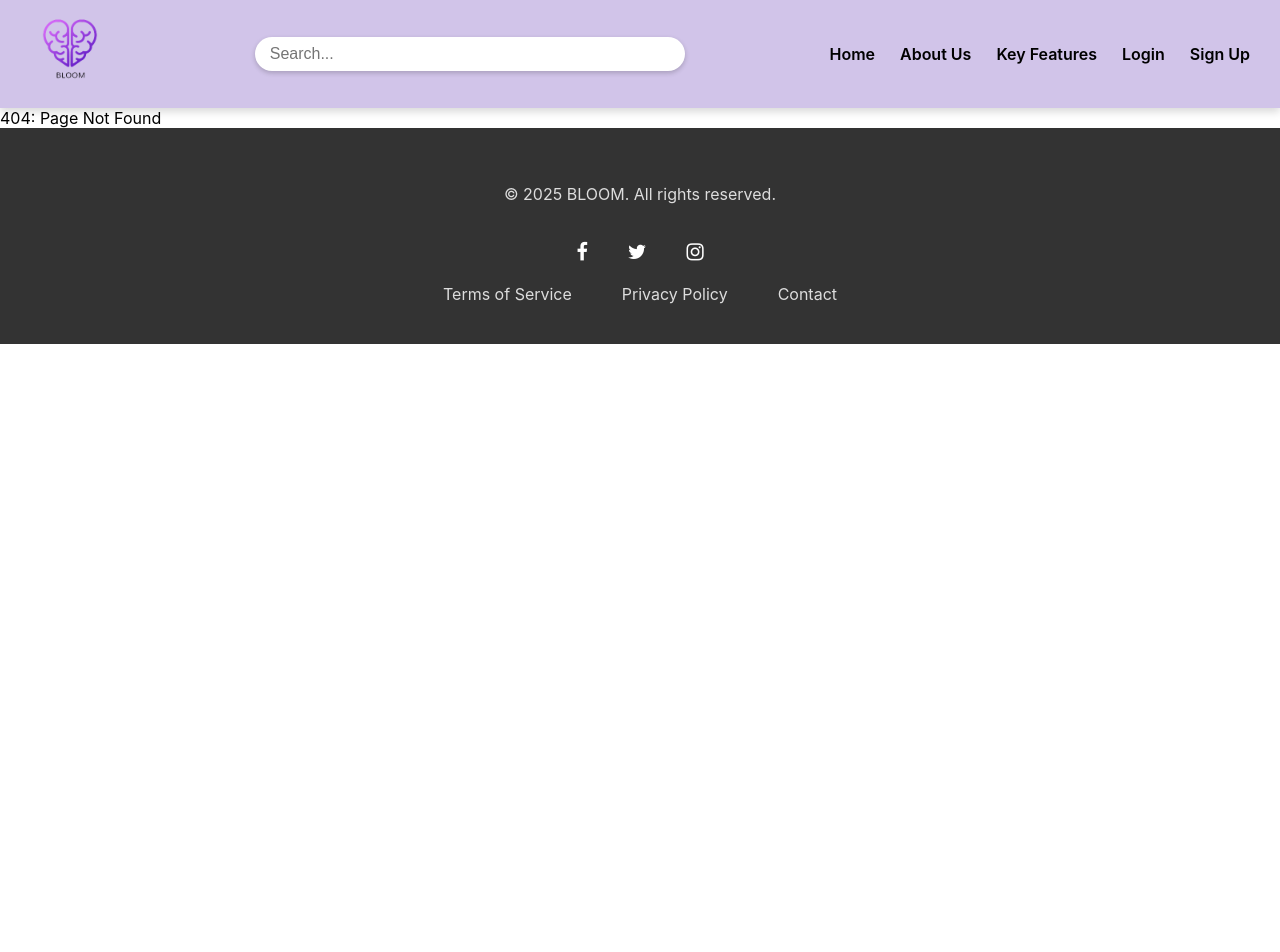
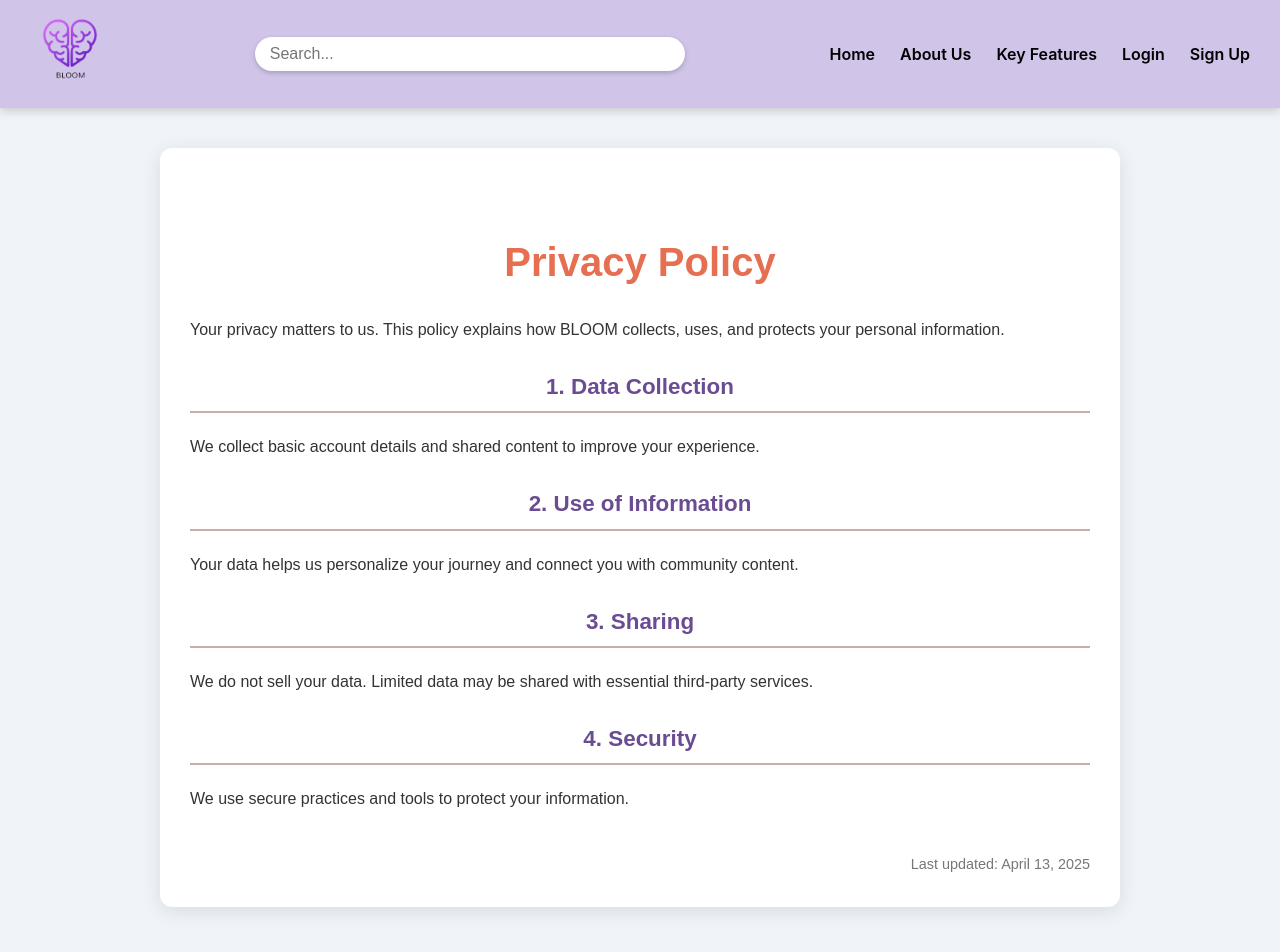
Before and after one commit to Sahara109/bloom-development, a React (Create React App) app in the folder bloom-frontend/: page /#/privacy-policy in a window 1280 px wide. Before the commit this address had no page. Shown: the top 952 px of the page. Before the commit the page ends 800 px from the top, so only its background shows below. Built offline with nearby package versions, Linux system fonts and the light colour scheme.

Commit message:
Updated footer features

```diff
--- a/bloom-frontend/src/App.js
+++ b/bloom-frontend/src/App.js
@@ -10,6 +10,9 @@ import Navbar from "./components/Navbar/Navbar";
 import Home from "./components/Home/Home";
 import About from "./components/About/About";
 import Footer from "./components/Home/Footer";
+import TermsOfService from './components/Home/TermsOfService';
+import PrivacyPolicy from './components/Home/PrivacyPolicy';
+import ContactUs from './components/Home/ContactUs';
 import Landing from "./components/Landing/Landing";
 import MentalHealthEducation from "./components/MentalHealthEducation/MentalHealthEducation";
 import ArticlePage from "./components/MentalHealthEducation/ArticlePage";
@@ -49,6 +52,9 @@ const App = () => {
           <Route path="/" element={<Home />} />
           <Route path="/register" element={<Register />} />
           <Route path="/login" element={<Login />} />
+          <Route path="/terms-of-service" element={<TermsOfService />} />
+          <Route path="/privacy-policy" element={<PrivacyPolicy />} />
+          <Route path="/contact-us" element={<ContactUs />} />
           <Route path="/landing" element={<ProtectedRoute Component={Landing} />} />
           <Route path="/mental-health-education" element={<MentalHealthEducation />} />
           <Route path="/article/:id" element={<ArticlePage />} /> {/* Define route for article page */}
--- /dev/null
+++ b/bloom-frontend/src/components/Home/ContactUs.jsx
@@ -0,0 +1,67 @@
+import React from 'react';
+
+const ContactUs = () => {
+  const styles = {
+    container: {
+      padding: '40px',
+      fontFamily: 'Arial, sans-serif',
+      lineHeight: '1.7',
+      maxWidth: '600px',
+      margin: '0 auto',
+      color: '#333',
+    },
+    heading: {
+      fontSize: '2.5rem',
+      marginBottom: '20px',
+      color: '#0081a7',
+    },
+    paragraph: {
+      marginBottom: '20px',
+    },
+    form: {
+      display: 'flex',
+      flexDirection: 'column',
+    },
+    input: {
+      padding: '10px',
+      marginBottom: '15px',
+      fontSize: '1rem',
+      borderRadius: '5px',
+      border: '1px solid #ccc',
+    },
+    textarea: {
+      padding: '10px',
+      height: '120px',
+      fontSize: '1rem',
+      borderRadius: '5px',
+      border: '1px solid #ccc',
+    },
+    button: {
+      padding: '12px',
+      backgroundColor: '#00afb9',
+      color: 'white',
+      fontWeight: 'bold',
+      border: 'none',
+      borderRadius: '5px',
+      cursor: 'pointer',
+    },
+  };
+
+  return (
+    <div style={styles.container}>
+      <h1 style={styles.heading}>Contact Us</h1>
+      <p style={styles.paragraph}>
+        We'd love to hear from you! If you have questions, suggestions, or just want to say hello, fill out the form below.
+      </p>
+
+      <form style={styles.form}>
+        <input style={styles.input} type="text" placeholder="Your Name" required />
+        <input style={styles.input} type="email" placeholder="Your Email" required />
+        <textarea style={styles.textarea} placeholder="Your Message" required />
+        <button style={styles.button} type="submit">Send Message</button>
+      </form>
+    </div>
+  );
+};
+
+export default ContactUs;
--- a/bloom-frontend/src/components/Home/Footer.js
+++ b/bloom-frontend/src/components/Home/Footer.js
@@ -1,4 +1,5 @@
 import React from 'react';
+import { Link } from "react-router-dom";
 import './Footer.css'; // Make sure to import the CSS
 
 const Footer = () => {
@@ -12,16 +13,23 @@ const Footer = () => {
 
         {/* Social Media Links */}
         <div className="social-links">
-          <a href="#facebook" className="social-icon"><i className="fa fa-facebook"></i></a>
-          <a href="#twitter" className="social-icon"><i className="fa fa-twitter"></i></a>
-          <a href="#instagram" className="social-icon"><i className="fa fa-instagram"></i></a>
+          <a href="https://www.facebook.com/BLOOMMentalHealth" target="_blank" rel="noopener noreferrer" className="social-icon">
+            <i className="fa fa-facebook"></i>
+          </a>
+          <a href="https://twitter.com/BLOOMWellbeing" target="_blank" rel="noopener noreferrer" className="social-icon">
+            <i className="fa fa-twitter"></i>
+          </a>
+          <a href="https://www.instagram.com/BLOOMMentalHealth" target="_blank" rel="noopener noreferrer" className="social-icon">
+            <i className="fa fa-instagram"></i>
+          </a>
         </div>
 
         {/* Footer Links */}
         <div className="footer-links">
-          <a href="#terms">Terms of Service</a>
-          <a href="#privacy">Privacy Policy</a>
-          <a href="#contact">Contact</a>
+        <Link to="/terms-of-service">Terms of Service</Link>
+        <Link to="/privacy-policy">Privacy Policy</Link>
+        <Link to="/contact-us">Contact</Link>
+
         </div>
       </div>
     </footer>
--- /dev/null
+++ b/bloom-frontend/src/components/Home/PrivacyPolicy.jsx
@@ -0,0 +1,77 @@
+import React from 'react';
+
+const PrivacyPolicy = () => {
+  const styles = {
+    wrapper: {
+      backgroundColor: '#f0f4f8',
+      minHeight: '100vh',
+      padding: '40px',
+    },
+    card: {
+      backgroundColor: '#fff',
+      padding: '30px',
+      maxWidth: '900px',
+      margin: '0 auto',
+      borderRadius: '12px',
+      boxShadow: '0 4px 20px rgba(0,0,0,0.1)',
+      fontFamily: 'Arial, sans-serif',
+      lineHeight: '1.7',
+      color: '#333',
+    },
+    heading: {
+      fontSize: '2.5rem',
+      marginBottom: '20px',
+      color: '#e76f51',
+    },
+    sectionTitle: {
+      fontSize: '1.4rem',
+      marginTop: '25px',
+      color: '#6a4c93',
+    },
+    paragraph: {
+      marginBottom: '15px',
+    },
+    footer: {
+      marginTop: '40px',
+      fontSize: '0.9rem',
+      color: '#777',
+      textAlign: 'right',
+    },
+  };
+
+  return (
+    <div style={styles.wrapper}>
+      <div style={styles.card}>
+        <h1 style={styles.heading}>Privacy Policy</h1>
+
+        <p style={styles.paragraph}>
+          Your privacy matters to us. This policy explains how BLOOM collects, uses, and protects your personal information.
+        </p>
+
+        <h2 style={styles.sectionTitle}>1. Data Collection</h2>
+        <p style={styles.paragraph}>
+          We collect basic account details and shared content to improve your experience.
+        </p>
+
+        <h2 style={styles.sectionTitle}>2. Use of Information</h2>
+        <p style={styles.paragraph}>
+          Your data helps us personalize your journey and connect you with community content.
+        </p>
+
+        <h2 style={styles.sectionTitle}>3. Sharing</h2>
+        <p style={styles.paragraph}>
+          We do not sell your data. Limited data may be shared with essential third-party services.
+        </p>
+
+        <h2 style={styles.sectionTitle}>4. Security</h2>
+        <p style={styles.paragraph}>
+          We use secure practices and tools to protect your information.
+        </p>
+
+        <div style={styles.footer}>Last updated: April 13, 2025</div>
+      </div>
+    </div>
+  );
+};
+
+export default PrivacyPolicy;
--- /dev/null
+++ b/bloom-frontend/src/components/Home/TermsOfService.jsx
@@ -0,0 +1,77 @@
+import React from 'react';
+
+const TermsOfService = () => {
+  const styles = {
+    wrapper: {
+      backgroundColor: '#f0f4f8',
+      minHeight: '100vh',
+      padding: '40px',
+    },
+    card: {
+      backgroundColor: '#fff',
+      padding: '30px',
+      maxWidth: '900px',
+      margin: '0 auto',
+      borderRadius: '12px',
+      boxShadow: '0 4px 20px rgba(0,0,0,0.1)',
+      fontFamily: 'Arial, sans-serif',
+      lineHeight: '1.7',
+      color: '#333',
+    },
+    heading: {
+      fontSize: '2.5rem',
+      marginBottom: '20px',
+      color: '#2a9d8f',
+    },
+    sectionTitle: {
+      fontSize: '1.4rem',
+      marginTop: '25px',
+      color: '#264653',
+    },
+    paragraph: {
+      marginBottom: '15px',
+    },
+    footer: {
+      marginTop: '40px',
+      fontSize: '0.9rem',
+      color: '#777',
+      textAlign: 'right',
+    },
+  };
+
+  return (
+    <div style={styles.wrapper}>
+      <div style={styles.card}>
+        <h1 style={styles.heading}>Terms of Service</h1>
+
+        <p style={styles.paragraph}>
+          Welcome to BLOOM. These Terms of Service govern your use of our website and services.
+        </p>
+
+        <h2 style={styles.sectionTitle}>1. Acceptance of Terms</h2>
+        <p style={styles.paragraph}>
+          By accessing or using BLOOM, you agree to be bound by these terms.
+        </p>
+
+        <h2 style={styles.sectionTitle}>2. User Responsibilities</h2>
+        <p style={styles.paragraph}>
+          You are responsible for keeping your account details confidential.
+        </p>
+
+        <h2 style={styles.sectionTitle}>3. Content</h2>
+        <p style={styles.paragraph}>
+          You retain ownership of your content but grant BLOOM rights to display and use it.
+        </p>
+
+        <h2 style={styles.sectionTitle}>4. Changes</h2>
+        <p style={styles.paragraph}>
+          Terms may change over time. Continued use indicates acceptance of updates.
+        </p>
+
+        <div style={styles.footer}>Last updated: April 13, 2025</div>
+      </div>
+    </div>
+  );
+};
+
+export default TermsOfService;
```
